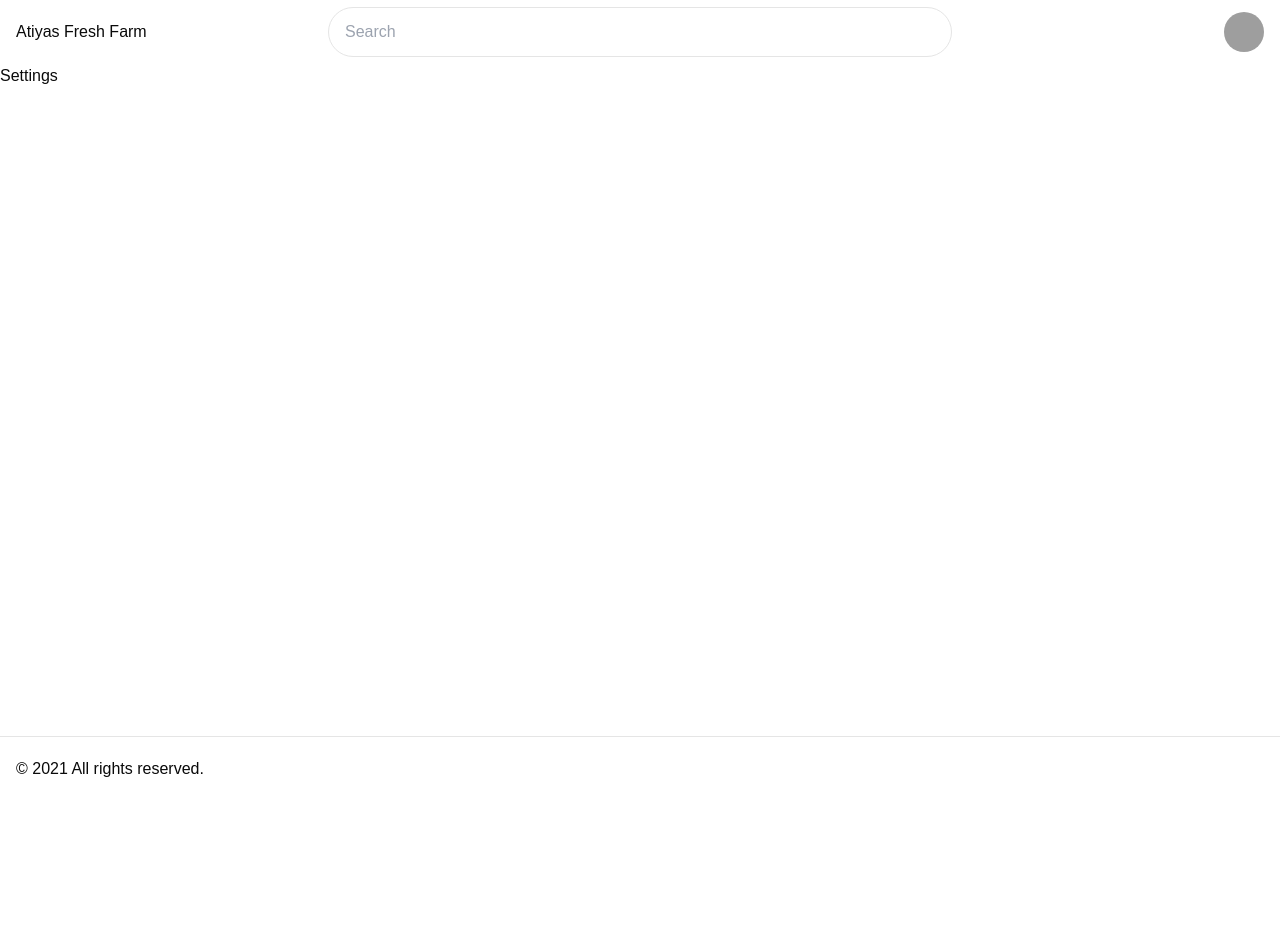
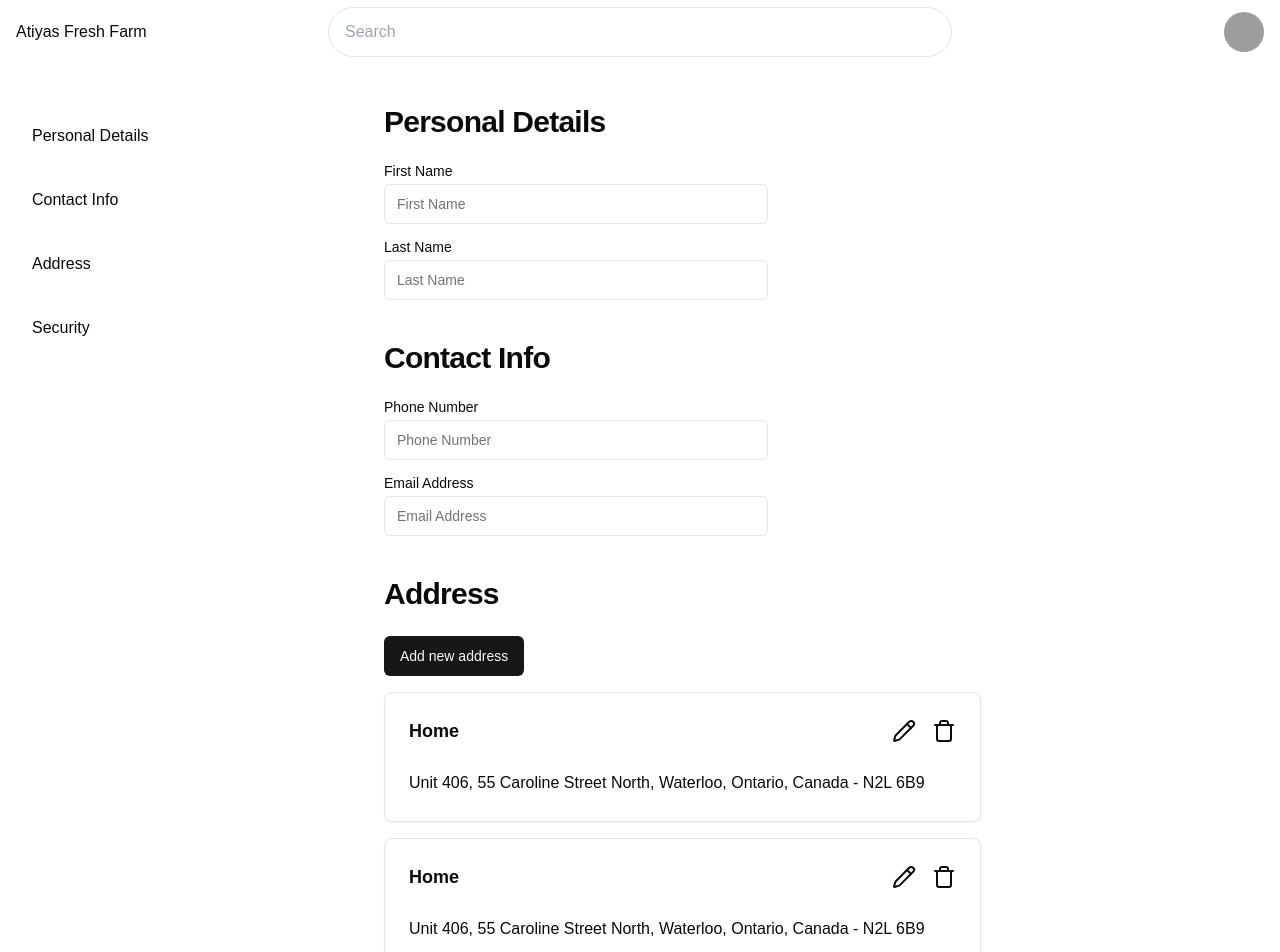
Before and after one commit to atiyas-fresh-farm/atiyas-fresh-farm, a Next.js app: page /settings in a window 1280 px wide. Shown: the top 952 px of the page. Before the commit the page ends 800 px from the top, so only its background shows below. Built offline with nearby package versions, Linux system fonts and the light colour scheme; grey boxes are pictures that could not be loaded.

Commit message:
create settings page skeleton

```diff
--- a/package.json
+++ b/package.json
@@ -11,6 +11,7 @@
   "dependencies": {
     "@radix-ui/react-avatar": "^1.1.1",
     "@radix-ui/react-dropdown-menu": "^2.1.2",
+    "@radix-ui/react-label": "^2.1.0",
     "@radix-ui/react-slot": "^1.1.0",
     "@radix-ui/react-tabs": "^1.1.1",
     "@shopify/storefront-api-client": "^1.0.2",
--- a/src/app/checkout/page.tsx
+++ b/src/app/checkout/page.tsx
@@ -62,8 +62,6 @@ const Checkout = () => {
               PICKUP
             </TabsContent>
           </Tabs>
-
-
         </section>
 
         <section className="w-full flex flex-col justify-start items-start space-y-4 mb-10">
--- a/src/app/settings/page.tsx
+++ b/src/app/settings/page.tsx
@@ -1,7 +1,97 @@
+import { Pencil, Trash } from "lucide-react";
+import { Button } from "@/components/ui/button";
+import { H2, Large, P } from '@/components/ui/typography';
+import {
+  Card,
+  CardContent,
+} from "@/components/ui/card"
+import { Input } from "@/components/ui/input"
+import { Label } from "@/components/ui/label"
+
 const Settings = () => {
   return (
-    <div>
-      <h1>Settings</h1>
+    <div className="w-full flex justify-center">
+      <main className="container flex flex-row justify-start items-start pt-10">
+        <div className="min-w-96 ">
+          <div className="w-64 h-14 flex flex-row justify-start items-center p-8 bg-white">
+            Personal Details
+          </div>
+          <div className="w-64 h-14 flex flex-row justify-start items-center p-8 bg-white">
+            Contact Info
+          </div>
+          <div className="w-64 h-14 flex flex-row justify-start items-center p-8 bg-white">
+            Address
+          </div>
+          <div className="w-64 h-14 flex flex-row justify-start items-center p-8 bg-white">
+            Security
+          </div>
+        </div>
+
+        <div className="w-full flex flex-row flex-wrap justify-center items-start">
+
+          <section className="w-full flex flex-col justify-start items-start space-y-4 mb-10">
+            <H2>Personal Details</H2>
+            <div className="grid w-full max-w-sm items-center gap-1.5">
+              <Label htmlFor="FirstName">First Name</Label>
+              <Input type="text" id="FirstName" placeholder="First Name" />
+            </div>
+            <div className="grid w-full max-w-sm items-center gap-1.5">
+              <Label htmlFor="LastName">Last Name</Label>
+              <Input type="text" id="LastName" placeholder="Last Name" />
+            </div>
+          </section>
+
+          <section className="w-full flex flex-col justify-start items-start space-y-4 mb-10">
+            <H2>Contact Info</H2>
+            <div className="grid w-full max-w-sm items-center gap-1.5">
+              <Label htmlFor="PhoneNumber">Phone Number</Label>
+              <Input type="text" id="PhoneNumber" placeholder="Phone Number" />
+            </div>
+            <div className="grid w-full max-w-sm items-center gap-1.5">
+              <Label htmlFor="EmailAddress">Email Address</Label>
+              <Input type="text" id="EmailAddress" placeholder="Email Address" />
+            </div>
+          </section>
+
+          <section className="w-full flex flex-col justify-start items-start space-y-4 mb-10">
+            <H2>Address</H2>
+            <Button>Add new address</Button>
+            <div className="w-2/3 flex flex-col justify-start items-start space-y-4">
+              <Card className="w-full">
+                <CardContent className="p-6">
+                  <div className="w-full flex flex-row justify-between items-center">
+                    <Large>Home</Large>
+                    <span className="flex flex-row">
+                      <Pencil size={24} />
+                      <Trash className="ml-4" size={24} />
+                    </span>
+                  </div>
+                  <P>Unit 406, 55 Caroline Street North, Waterloo, Ontario, Canada - N2L 6B9</P>
+                </CardContent>
+              </Card>
+              <Card className="w-full">
+                <CardContent className="p-6">
+                  <div className="w-full flex flex-row justify-between items-center">
+                    <Large>Home</Large>
+                    <span className="flex flex-row">
+                      <Pencil size={24} />
+                      <Trash className="ml-4" size={24} />
+                    </span>
+                  </div>
+                  <P>Unit 406, 55 Caroline Street North, Waterloo, Ontario, Canada - N2L 6B9</P>
+                </CardContent>
+              </Card>
+            </div>
+          </section>
+
+          <section className="w-full flex flex-col justify-start items-start space-y-4 mb-10">
+            <H2>Security</H2>
+            <Button>Update Password</Button>
+            <Button>Delete Account</Button>
+          </section>
+
+        </div>
+      </main>
     </div>
   );
 }
--- /dev/null
+++ b/src/components/ui/input.tsx
@@ -0,0 +1,25 @@
+import * as React from "react"
+
+import { cn } from "@/lib/utils"
+
+export interface InputProps
+  extends React.InputHTMLAttributes<HTMLInputElement> {}
+
+const Input = React.forwardRef<HTMLInputElement, InputProps>(
+  ({ className, type, ...props }, ref) => {
+    return (
+      <input
+        type={type}
+        className={cn(
+          "flex h-10 w-full rounded-md border border-input bg-background px-3 py-2 text-sm ring-offset-background file:border-0 file:bg-transparent file:text-sm file:font-medium file:text-foreground placeholder:text-muted-foreground focus-visible:outline-none focus-visible:ring-2 focus-visible:ring-ring focus-visible:ring-offset-2 disabled:cursor-not-allowed disabled:opacity-50",
+          className
+        )}
+        ref={ref}
+        {...props}
+      />
+    )
+  }
+)
+Input.displayName = "Input"
+
+export { Input }
--- /dev/null
+++ b/src/components/ui/label.tsx
@@ -0,0 +1,26 @@
+"use client"
+
+import * as React from "react"
+import * as LabelPrimitive from "@radix-ui/react-label"
+import { cva, type VariantProps } from "class-variance-authority"
+
+import { cn } from "@/lib/utils"
+
+const labelVariants = cva(
+  "text-sm font-medium leading-none peer-disabled:cursor-not-allowed peer-disabled:opacity-70"
+)
+
+const Label = React.forwardRef<
+  React.ElementRef<typeof LabelPrimitive.Root>,
+  React.ComponentPropsWithoutRef<typeof LabelPrimitive.Root> &
+    VariantProps<typeof labelVariants>
+>(({ className, ...props }, ref) => (
+  <LabelPrimitive.Root
+    ref={ref}
+    className={cn(labelVariants(), className)}
+    {...props}
+  />
+))
+Label.displayName = LabelPrimitive.Root.displayName
+
+export { Label }
```
Also changed, not shown: 1 other file (tests, documents, lock files or other folders).
